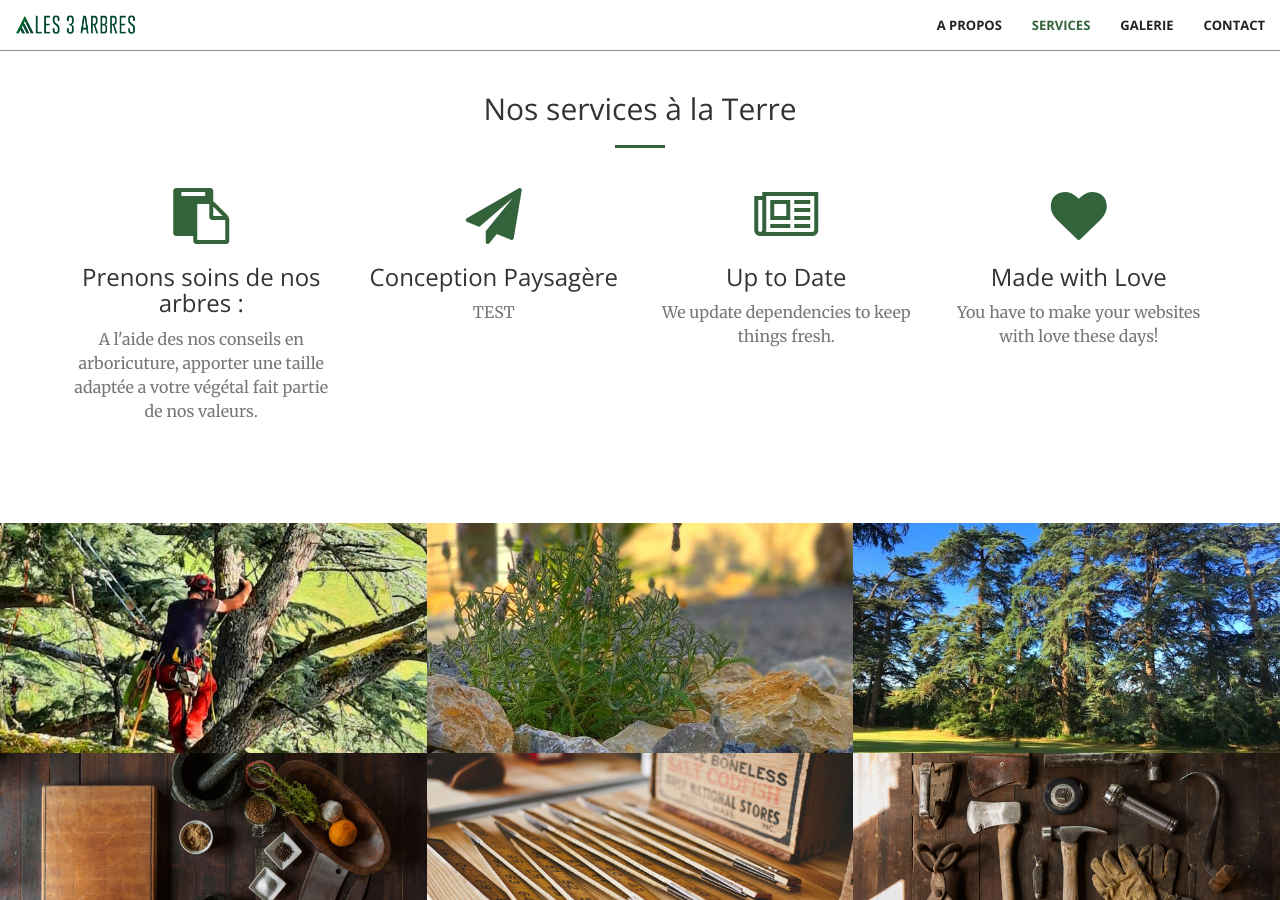
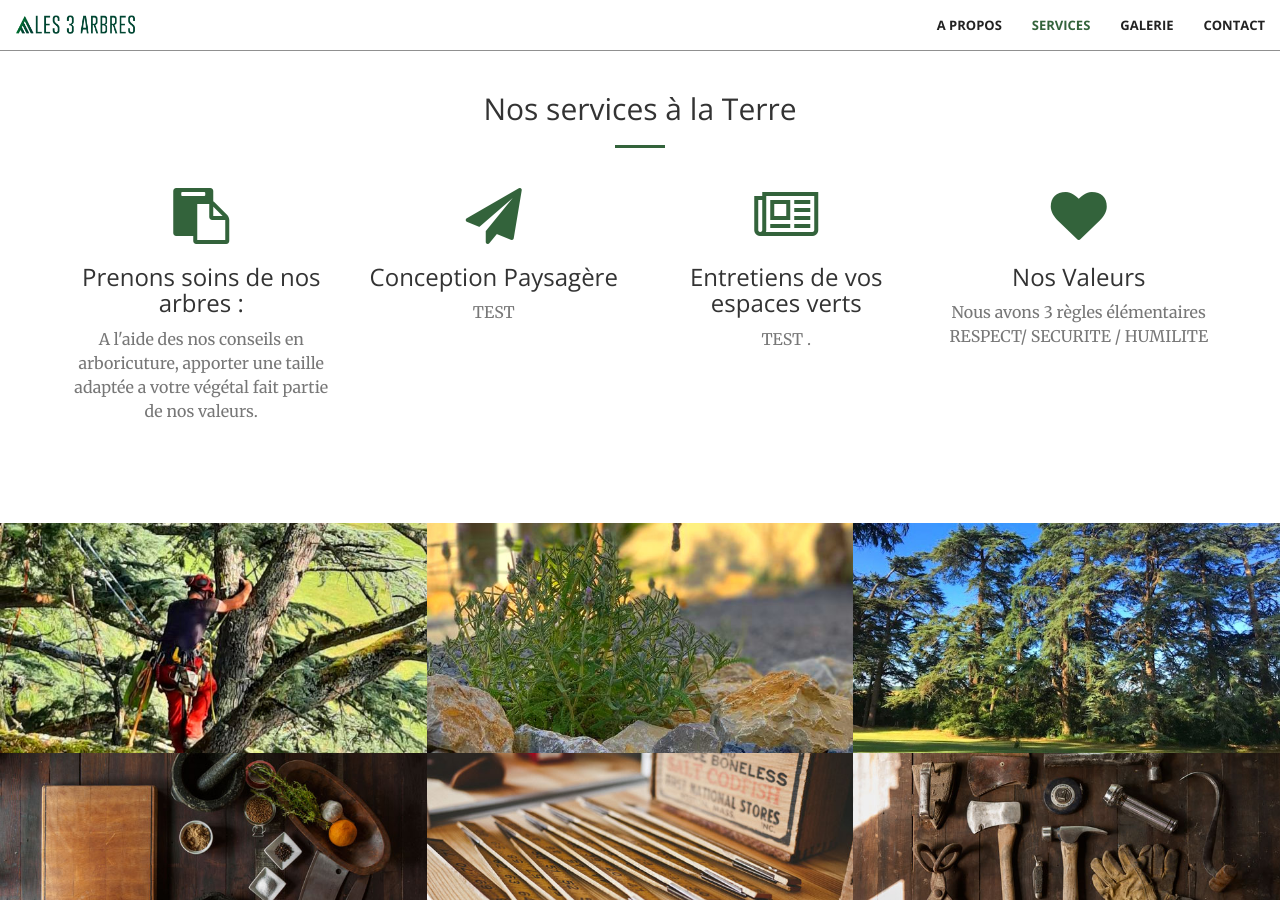
Before and after one commit to 3Abres/3Abres.github.io, a Jekyll site: the page built from index.html, in a window 1280 px wide and 900 px high, scrolled down 1326 px. Built offline with Jekyll 4.4.1, drawn with Linux system fonts in a browser that asks for light colours.

Commit message:
Update services.html

```diff
--- a/_includes/services.html
+++ b/_includes/services.html
@@ -27,15 +27,15 @@
             <div class="col-lg-3 col-md-6 text-center">
                 <div class="service-box">
                     <i class="fa fa-4x fa-newspaper-o wow bounceIn text-primary" data-wow-delay=".2s"></i>
-                    <h3>Up to Date</h3>
-                    <p class="text-muted">We update dependencies to keep things fresh.</p>
+                    <h3>Entretiens de vos espaces verts </h3>
+                    <p class="text-muted">TEST .</p>
                 </div>
             </div>
             <div class="col-lg-3 col-md-6 text-center">
                 <div class="service-box">
                     <i class="fa fa-4x fa-heart wow bounceIn text-primary" data-wow-delay=".3s"></i>
-                    <h3>Made with Love</h3>
-                    <p class="text-muted">You have to make your websites with love these days!</p>
+                    <h3>Nos Valeurs</h3>
+                    <p class="text-muted">Nous avons 3 règles élémentaires RESPECT/ SECURITE / HUMILITE </p>
                 </div>
             </div>
         </div>
```
